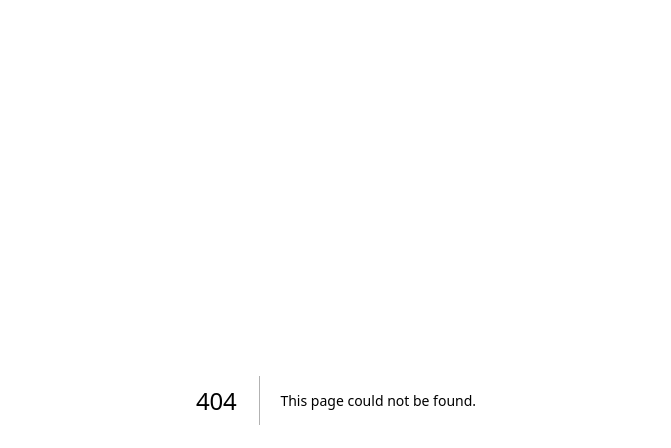
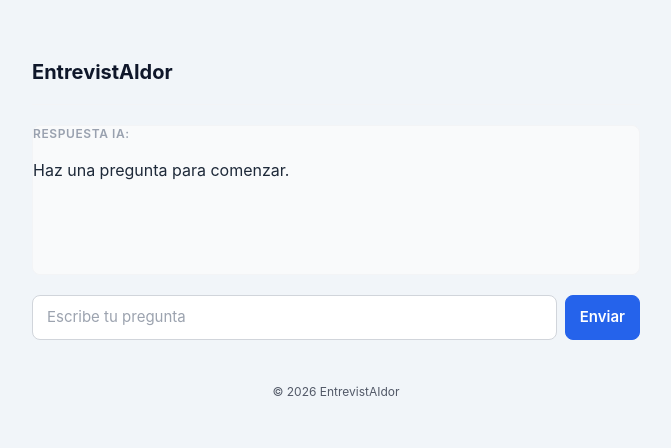
Before and after one commit to Avila-Pato/Interview__Challenges, a Next.js app: page /proyectos-home/reto-3 in a window 1280 px wide. Before the commit this address had no page. Shown: the top 448 px of the page, without its empty margins (304-975 px from the left). Built offline with nearby package versions, Linux system fonts and the light colour scheme.

Commit message:
reto 4 por hacer

```diff
--- a/app/page.tsx
+++ b/app/page.tsx
@@ -18,6 +18,8 @@ function App() {
          <ul>
         <li><Link href="./proyectos-home/reto-1">Reto 1</Link></li>
         <li><Link href="./proyectos-home/reto-2">Reto 2</Link></li>
+        <li> <Link href="./proyectos-home/reto-3">Reto 3</Link></li>
+        <li><Link href="./proyectos-home/reto-4">Reto 4</Link></li>
       </ul>
     </div>
   )
--- /dev/null
+++ b/app/proyectos-home/reto-3/api/actions.ts
@@ -0,0 +1,15 @@
+"use server";
+import ollama from "ollama";
+
+export async function askLlama(prompt: string) {
+  try {
+    const response = await ollama.chat({
+      model: "llama3.1",
+      messages: [{ role: "user", content: prompt }],
+    });
+    return { success: true, content: response.message.content };
+  } catch (error) {
+    console.error("Error en el servidor con Ollama:", error);
+    return { success: false, error: "No se pudo conectar con el modelo local." };
+  }
+}
--- /dev/null
+++ b/app/proyectos-home/reto-3/page.tsx
@@ -0,0 +1,71 @@
+"use client";
+import { useState } from "react";
+import { askLlama } from "./api/actions";
+
+export default function Page() {
+  const [message, setMessage] = useState("");
+  const [chatResponse, setChatResponse] = useState("");
+  const [loading, setLoading] = useState(false);
+
+  const handleSubmit = async (e: React.FormEvent) => {
+    e.preventDefault();
+    if (!message.trim() || loading) return;
+
+    setLoading(true);
+    setChatResponse("");
+
+    // Llama al servidor de forma segura pasando el mensaje del input
+    const result = await askLlama(message);
+
+    if (result.success && result.content) {
+      setChatResponse(result.content);
+    } else {
+      setChatResponse(result.error || "Ocurrio un error.");
+    }
+
+    setLoading(false);
+  };
+
+  return (
+    <main className="container m-auto grid min-h-screen grid-rows-[auto,1fr,auto] px-4 py-6 max-w-2xl">
+      <header className="text-xl font-bold leading-[4rem] border-b border-gray-100">
+        EntrevistAIdor
+      </header>
+
+      <section className="py-8 overflow-y-auto flex flex-col gap-4">
+        <div className="bg-gray-50 rounded-lg p-4 min-h-[150px] border border-gray-100">
+          <p className="text-xs font-semibold text-gray-400 uppercase tracking-wider mb-2">Respuesta IA:</p>
+          {loading ? (
+            <p className="text-gray-500 animate-pulse">Pensando...</p>
+          ) : (
+            <p className="text-gray-800 whitespace-pre-line">{chatResponse || "Haz una pregunta para comenzar."}</p>
+          )}
+        </div>
+      </section>
+
+      <section className="flex flex-col gap-2">
+        <form onSubmit={handleSubmit} className="flex gap-2 w-full">
+          <input
+            className="w-full rounded border border-gray-300 px-4 py-2 focus:outline-none focus:border-blue-500"
+            type="text"
+            placeholder="Escribe tu pregunta"
+            value={message}
+            onChange={(e) => setMessage(e.target.value)}
+            disabled={loading}
+          />
+          <button
+            type="submit"
+            className="bg-blue-600 text-white px-6 py-2 rounded font-medium hover:bg-blue-700 transition-colors disabled:opacity-50"
+            disabled={loading}
+          >
+            Enviar
+          </button>
+        </form>
+      </section>
+
+      <footer className="text-center leading-[4rem] opacity-70 text-xs">
+        © {new Date().getFullYear()} EntrevistAIdor
+      </footer>
+    </main>
+  );
+}
--- /dev/null
+++ b/app/proyectos-home/reto-4/page.tsx
@@ -0,0 +1,41 @@
+function App() {
+  return (
+    <main style={styles.mainSection}>
+      <header>
+        <h1>{0} puntos</h1>
+        <h1>{0} segundos</h1>
+      </header>
+      <section>
+        <span>Blanco</span>
+      </section>
+      <footer>
+        <button>Jugar</button>
+      </footer>
+    </main>
+  );
+}
+
+export default App;
+
+const styles: Record<string, React.CSSProperties> = {
+  mainSection: {
+  display: "grid",
+  textAlign: "center",
+  height: "100vh",
+  width: "100vw",
+  gridTemplateRows: "auto 1fr auto",
+  },
+  sectionMain: {
+    display: "flex",
+    alignItems: "center",
+    justifyContent: "center",
+    fontSize: "3rem",
+    fontWeight: "bold",
+  },
+  header: {
+    display: "flex",
+    alignItems: "center",
+    justifyContent: "space-between",
+    gap: "36px",
+  },
+};
--- a/package.json
+++ b/package.json
@@ -12,6 +12,7 @@
     "gsap": "^3.15.0",
     "nes.css": "^2.2.1",
     "next": "16.2.7",
+    "ollama": "^0.6.3",
     "react": "19.2.4",
     "react-dom": "19.2.4"
   },
```
Also changed, not shown: app/proyectos-home/reto-3/README.MD (added), app/proyectos-home/reto-4/README.md (added), 1 other file (tests, documents, lock files or other folders).
